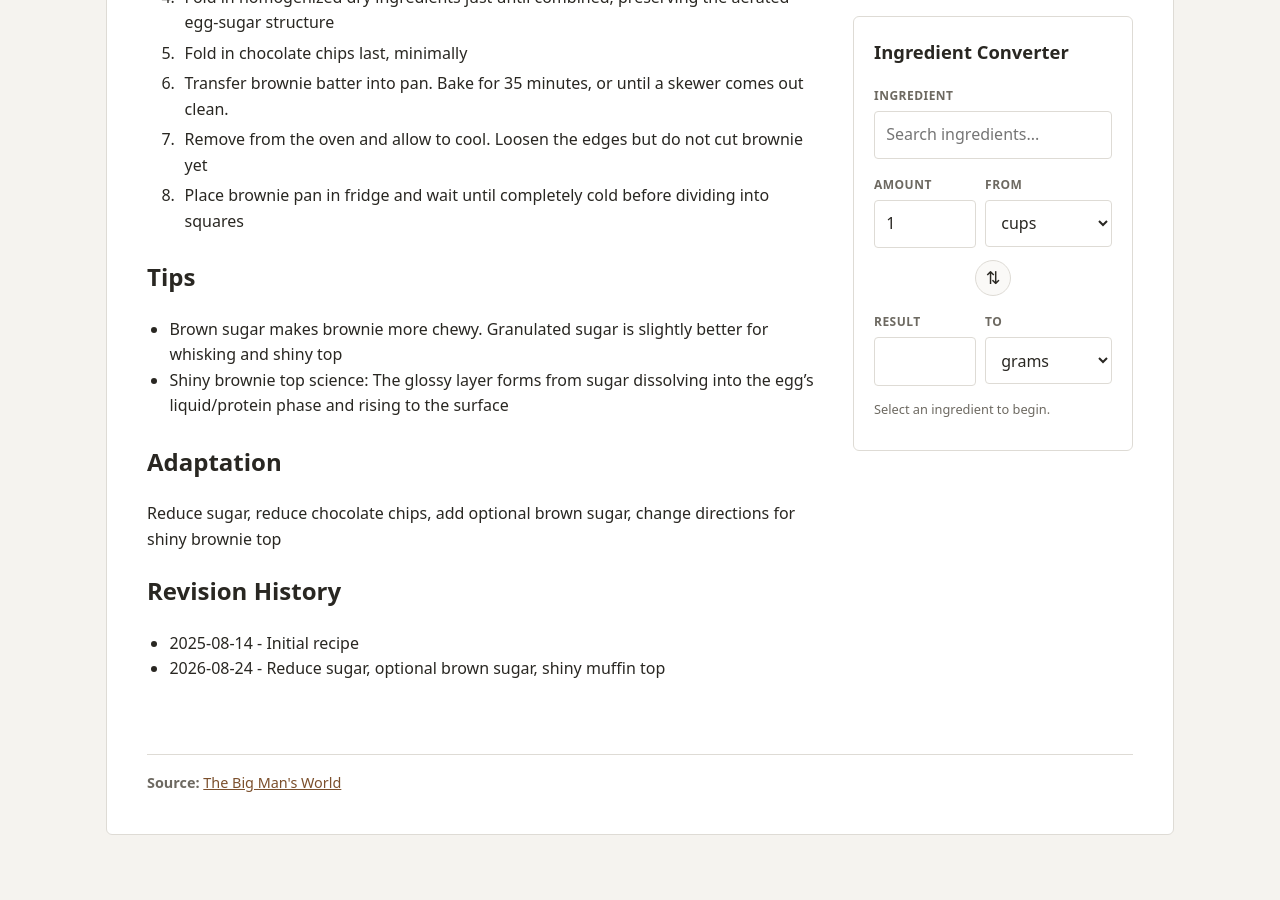
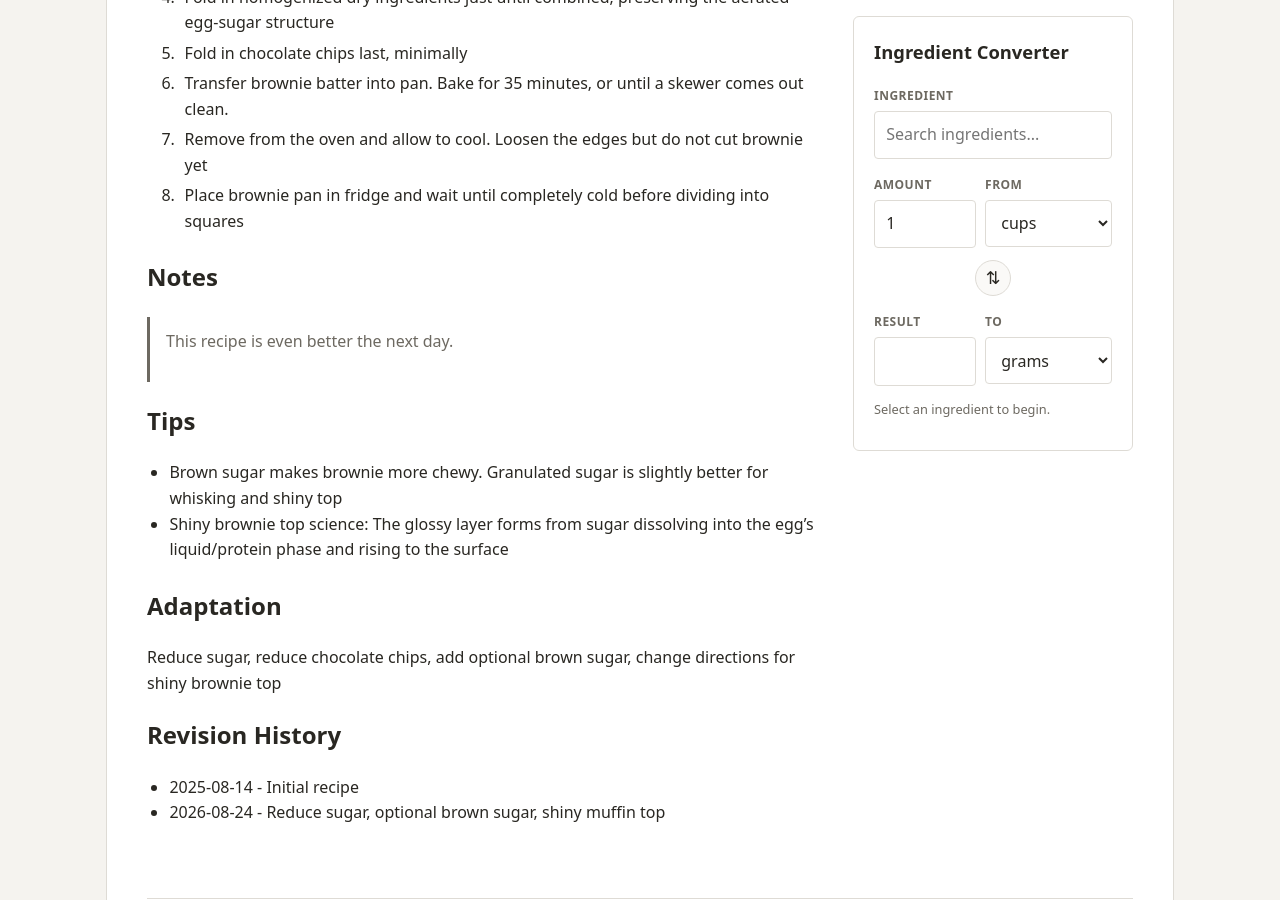
Before and after one commit to sundaycake/recipes, a Jekyll site: the page built from _recipes/almond-flour-brownies.md, in a window 1280 px wide and 900 px high, scrolled down 1414 px. Built offline with Jekyll 4.4.1, drawn with Linux system fonts in a browser that asks for light colours.

Commit message:
Update almond-flour-brownies.md

```diff
--- a/_recipes/almond-flour-brownies.md
+++ b/_recipes/almond-flour-brownies.md
@@ -60,6 +60,8 @@ source_url: https://thebigmansworld.com/almond-flour-brownies/
 
 ## Notes
 
+> This recipe is even better the next day.
+
 ## Tips
 
 * Brown sugar makes brownie more chewy. Granulated sugar is slightly better for whisking and shiny top
```
